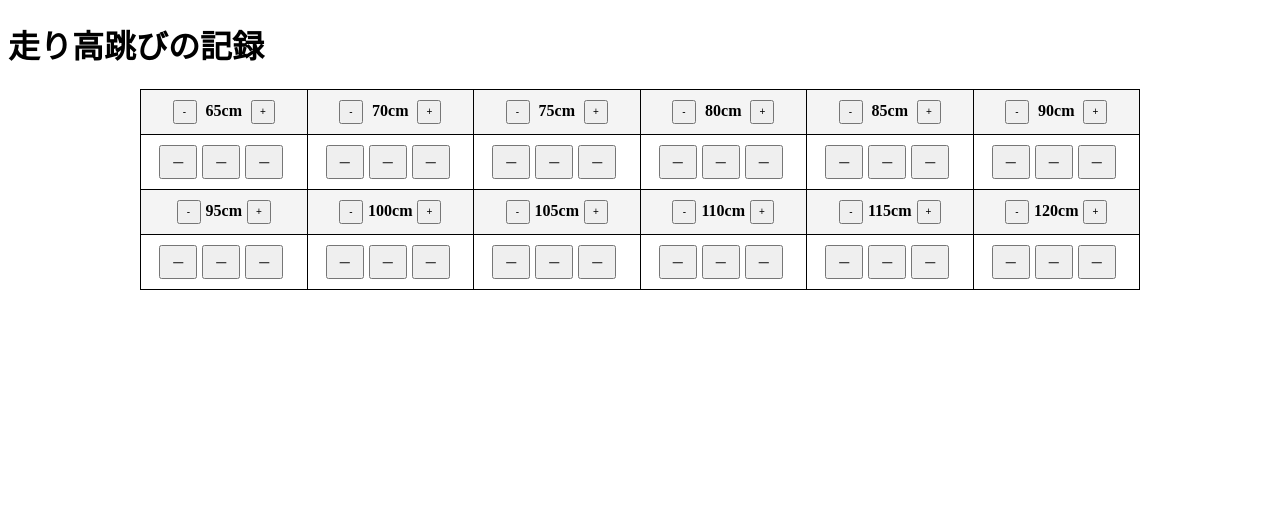
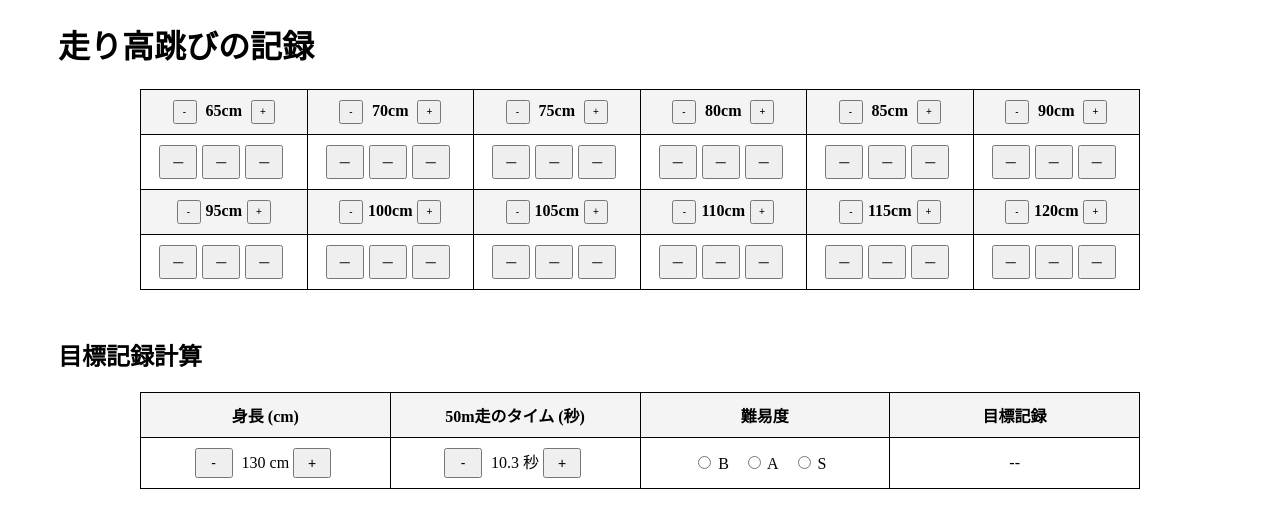
Before and after one commit to kyouikusupport/webapp, a plain HTML site: page highjumpscore.html in a window 1280 px wide. Drawn offline with Linux system fonts and the light colour scheme.

Commit message:
Add files via upload

```diff
--- a/highjumpscore.html
+++ b/highjumpscore.html
@@ -74,12 +74,40 @@
             <td><div class="button-group" id="result12"><button onclick="toggleButton(this, 12)">－</button><button onclick="toggleButton(this, 12)">－</button><button onclick="toggleButton(this, 12)">－</button></div></td>
         </tr>
     </table>
-
     <!-- 結果を表示する四角を追加 -->
     <div id="result-box">
         記録: ここに表示されます。
     </div>
 
+
+    <h2 class="title"><br>目標記録計算</h2>
+    <table>
+        <tr>
+            <th>身長 (cm)</th>
+            <th>50m走のタイム (秒)</th>
+            <th>難易度</th>
+            <th>目標記録</th>
+        </tr>
+        <tr>
+            <td>
+                <button onclick="adjustValue('height', -1)">-</button>
+                <span id="height">130</span> cm
+                <button onclick="adjustValue('height', 1)">+</button>
+            </td>
+            <td>
+                <button onclick="adjustValue('time', -0.1)">-</button>
+                <span id="time">10.3</span> 秒
+                <button onclick="adjustValue('time', 0.1)">+</button>
+            </td>
+            <td>
+                <label class="radio-option"><input type="radio" name="difficulty" value="120" onclick="calculateTarget()"> B </label>
+                <label class="radio-option"><input type="radio" name="difficulty" value="130" onclick="calculateTarget()"> A </label>
+                <label class="radio-option"><input type="radio" name="difficulty" value="140" onclick="calculateTarget()"> S </label>
+            </td>
+            <td><span id="targetRecord">--</span> </td>
+        </tr>
+    </table>
+
     <script src="script2.js"></script> <!-- JavaScriptファイルのリンク -->
 </body>
 </html>
--- a/script2.js
+++ b/script2.js
@@ -28,6 +28,19 @@ function toggleButton(button, index) {
     }
 }
 
+function calculateTarget() {
+    const height = parseFloat(document.getElementById("height").value);
+    const time = parseFloat(document.getElementById("time").value);
+    const difficulty = parseFloat(document.getElementById("difficulty").value);
+
+    if (!isNaN(height) && !isNaN(time) && !isNaN(difficulty)) {
+        const targetRecord = height * 0.5 - time * 10 + difficulty;
+        document.getElementById("targetRecord").textContent = `${targetRecord.toFixed(1)} cm`;
+    } else {
+        document.getElementById("targetRecord").textContent = "--";
+    }
+}
+
 function incrementSpecificHeight(index, value) {
     // 対応するセルの高さを取得して、値を変更
     const targetHeightSpan = document.getElementById(`height${index}`);
@@ -42,6 +55,68 @@ function incrementSpecificHeight(index, value) {
         const heightSpan = document.getElementById(`height${i}`);
         const updatedHeight = newHeight + (i - index) * 5;
         heightSpan.textContent = `${updatedHeight}cm`;
+    }
+}
+
+// 初期化時にローカルストレージからデータを読み込み
+window.onload = function() {
+    loadStoredData();
+    calculateTarget(); // 初期表示の目標記録を計算
+};
+
+function adjustValue(id, increment) {
+    if (id === "height") {
+        const heightSpan = document.getElementById("height");
+        let currentHeight = parseInt(heightSpan.textContent);
+        currentHeight = Math.max(100, Math.min(250, currentHeight + increment)); // 身長は100～250cmの範囲に制限
+        heightSpan.textContent = currentHeight;
+        localStorage.setItem("height", currentHeight); // ローカルストレージに保存
+    } else if (id === "time") {
+        const timeSpan = document.getElementById("time");
+        let currentTime = parseFloat(timeSpan.textContent);
+        currentTime = Math.max(5, Math.min(20, currentTime + increment)); // タイムは5～20秒の範囲に制限
+        currentTime = parseFloat(currentTime.toFixed(1)); // 小数点以下1桁に丸める
+        timeSpan.textContent = currentTime;
+        localStorage.setItem("time", currentTime); // ローカルストレージに保存
+    }
+    calculateTarget(); // 値が変わったので目標記録を再計算
+}
+
+function calculateTarget() {
+    const height = parseInt(document.getElementById("height").textContent);
+    const time = parseFloat(document.getElementById("time").textContent);
+
+    // 選択された難易度のラジオボタンの値を取得
+    const difficulty = document.querySelector('input[name="difficulty"]:checked');
+    const difficultyValue = difficulty ? parseFloat(difficulty.value) : 0;
+
+    if (!isNaN(height) && !isNaN(time) && difficultyValue) {
+        const targetRecord = height * 0.5 - time * 10 + difficultyValue;
+        document.getElementById("targetRecord").textContent = `${targetRecord.toFixed(1)} cm`;
+    } else {
+        document.getElementById("targetRecord").textContent = "--";
+    }
+
+    // 難易度が選択されている場合にローカルストレージに保存
+    if (difficulty) {
+        localStorage.setItem("difficulty", difficulty.value);
+    }
+}
+
+// ローカルストレージからデータを読み込む関数
+function loadStoredData() {
+    const storedHeight = localStorage.getItem("height");
+    const storedTime = localStorage.getItem("time");
+    const storedDifficulty = localStorage.getItem("difficulty");
+
+    if (storedHeight !== null) {
+        document.getElementById("height").textContent = storedHeight;
+    }
+    if (storedTime !== null) {
+        document.getElementById("time").textContent = storedTime;
+    }
+    if (storedDifficulty !== null) {
+        document.querySelector(`input[name="difficulty"][value="${storedDifficulty}"]`).checked = true;
     }
 }
 
--- a/style.css
+++ b/style.css
@@ -1,3 +1,9 @@
+/* ラジオボタンのオプションを横並びに */
+.radio-option {
+    display: inline-block;
+    margin-right: 10px; /* オプション間のスペース */
+}
+
 table {
     width: 1000px;
     border-collapse: collapse;
@@ -19,6 +25,7 @@ th {
     position: relative;
 }
 
+/* ボタンスタイル */
 button {
     padding: 5px 10px;
     margin-right: 5px;
@@ -60,7 +67,6 @@ button {
     font-size: 24px;
     display: none; /* 初期状態で非表示 */
 }
-}
 
 /* タイトルを少し右に寄せる */
 .title {
```
